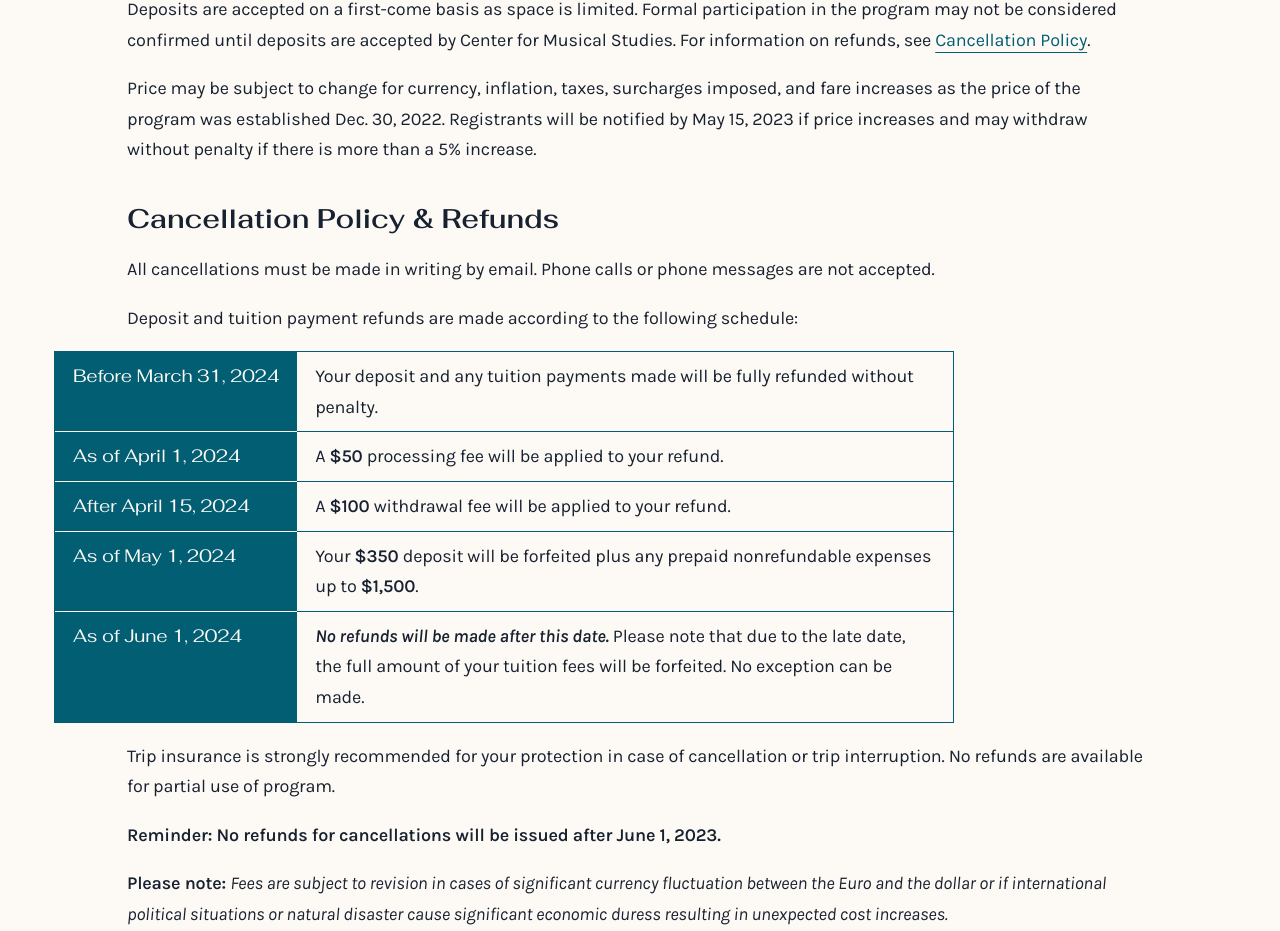
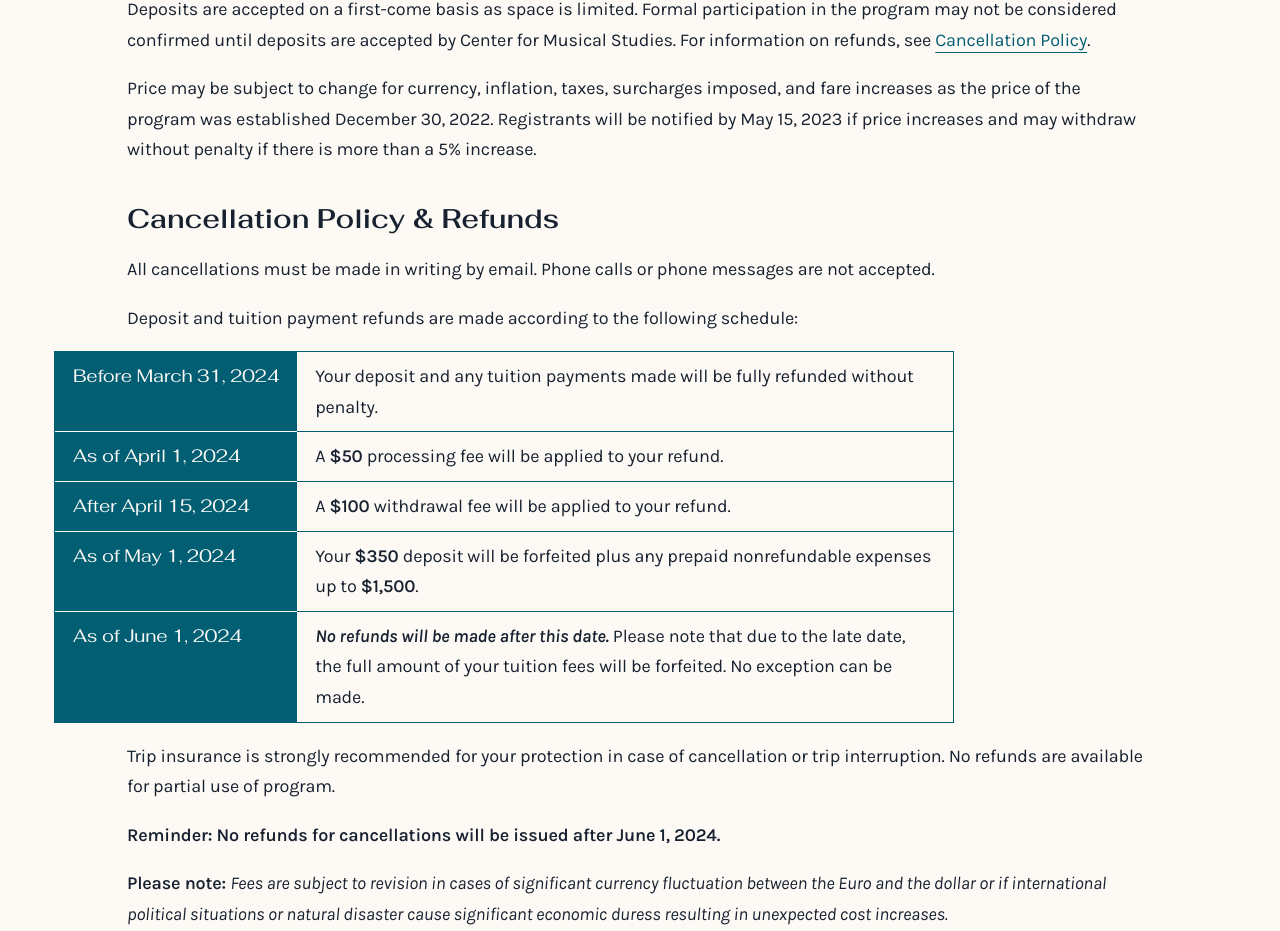
Before and after one commit to Amalfi-Festival/amalfi-festival-org, a Jekyll site: the page built from _programs/writing.md, in a window 1280 px wide and 1400 px high, scrolled down 3227 px. Shown: the part 183-1114 px from the top of the window. Built offline with Jekyll 4.4.1, drawn with Linux system fonts in a browser that asks for light colours.

Commit message:
Fix date errors in fees and cancellations
Use dates, add new ones in institute.yaml.

```diff
--- a/_data/institute.yaml
+++ b/_data/institute.yaml
@@ -20,9 +20,11 @@ application:
 #    extended-deadline: 2024-04-24
     registration-fee: 45
     deposit: 350
-### Information regarding the cancellation policy.
 
 ### Information regarding fee changes and the cancellation policy.
+fees-and-deposits:
+    prices-established-on: 2022-12-30
+    notification-date-if-prices-increase: 2023-05-15
 cancellation-policy:
     full-refund:
         date: 2024-03-31
--- a/_includes/fees-deposits-cancellations.md
+++ b/_includes/fees-deposits-cancellations.md
@@ -11,9 +11,9 @@ deposits are accepted by Center for Musical Studies. For information on
 refunds, see [Cancellation Policy](#cancellation-policy--refunds).
 
 Price may be subject to change for currency, inflation, taxes, surcharges
-imposed, and fare increases as the price of the program was established Dec.
-30, 2022. Registrants will be notified by May 15, 2023 if price increases and
-may withdraw without penalty if there is more than a 5% increase.
+imposed, and fare increases as the price of the program was established {{ site.data.institute.fees-and-deposits.prices-established-on | date: "%B %e, %Y" }}.
+Registrants will be notified by {{ site.data.institute.fees-and-deposits.notification-date-if-prices-increase | date: "%B %e, %Y" }}
+if price increases and may withdraw without penalty if there is more than a 5% increase.
 
 ## Cancellation Policy & Refunds
 
@@ -52,6 +52,6 @@ As of {{ p.no-refund.date | date: "%B %e, %Y" }}
 
 Trip insurance is strongly recommended for your protection in case of cancellation or trip interruption. No refunds are available for partial use of program.
 
-**Reminder: No refunds for cancellations will be issued after June 1, 2023.**
+**Reminder: No refunds for cancellations will be issued after {{ p.no-refund.date | date: "%B %e, %Y" }}.**
 
 **Please note:** *Fees are subject to revision in cases of significant currency fluctuation between the Euro and the dollar or if international political situations or natural disaster cause significant economic duress resulting in unexpected cost increases.*
```
